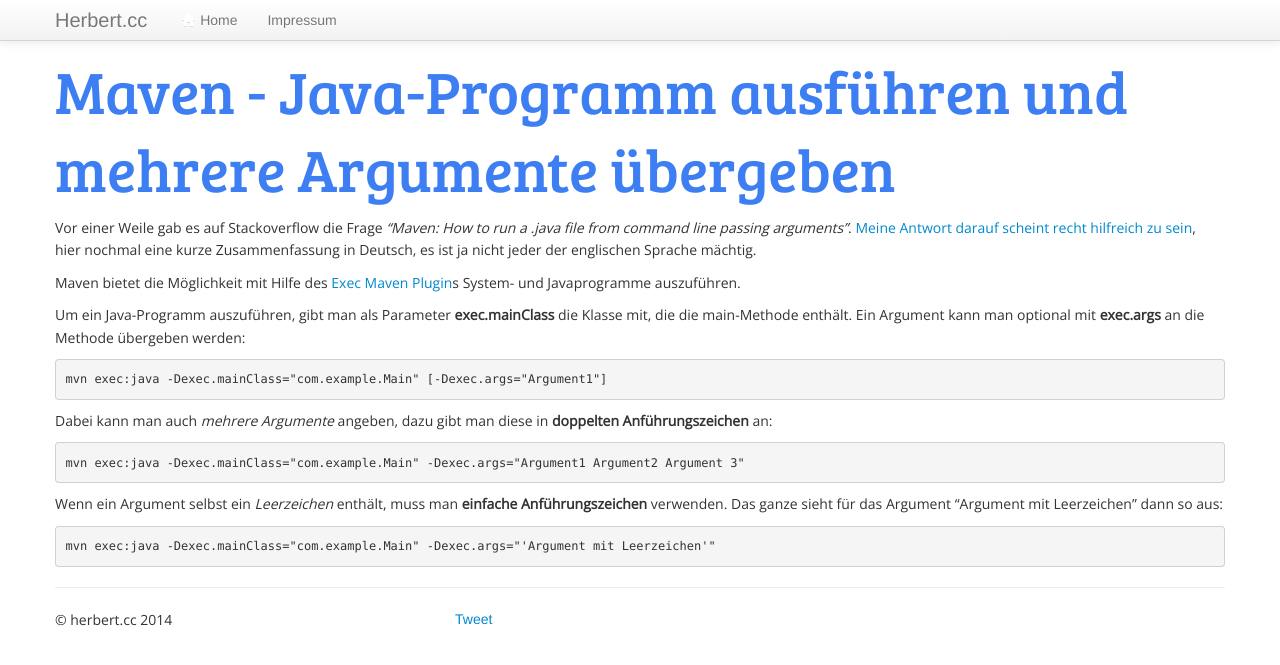
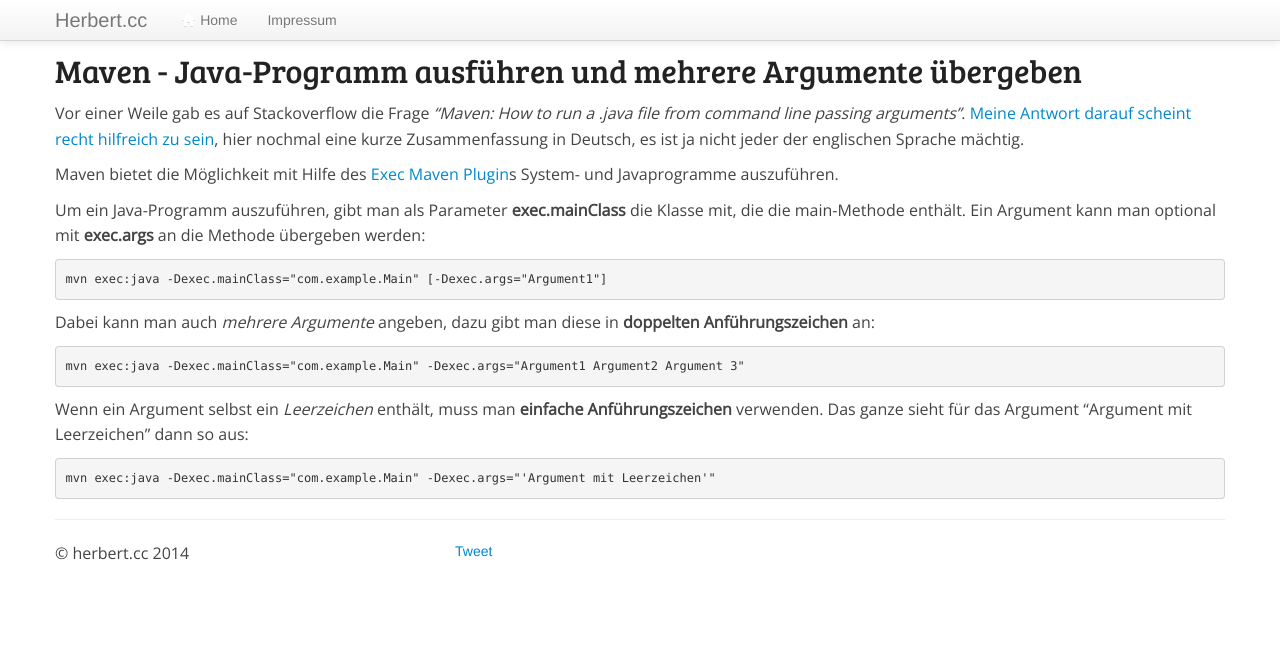
Before and after one commit to BenjaminHerbert/BenjaminHerbert.github.io_backup, a Jekyll site: the page built from _posts/2014-04-22-maven-exec-plugin-java-programm-ausfuehren-und-argumente-uebergeben.md, in a window 1280 px wide. Shown: the top 665 px of the page. Built offline with Jekyll 4.4.1, drawn with Linux system fonts in a browser that asks for light colours; nearby versions of some CDN libraries; library files that are not in the unit come from our copies; Markdown is read by kramdown in place of the engine named in the settings; comment, search, counter and statistics services are not loaded.

Commit message:
Changed heading style

```diff
--- a/assets/css/custom.css
+++ b/assets/css/custom.css
@@ -1,17 +1,28 @@
 body {
-        padding-top: 60px;
-        padding-bottom: 40px;
+  padding-top: 60px;
+  padding-bottom: 40px;
+  color: #444;
 }
 
 h1 {
-  font: 400 60px/1.3 'Bree Serif', Georgia, serif;
-  color: #3D7FF2;
+  font-family:'Bree Serif', Georgia, serif;
+  font-weight: 400;
+  font-size: 32px;
+  font-height: 1.5em;
+  color: #222;
+}
+
+h2 {
+  font-family:'Bree Serif', Georgia, serif;
+  font-weight: 400;
+  font-size: 26px;
+  color: #222;
 }
 
 p {
-  font: 400 14px/1.6 'Open Sans', Verdana, Helvetica, sans-serif;
+  font: 400 16px/1.6 'Open Sans', Verdana, Helvetica, sans-serif;
 }
 
 #content {
-  font: 400 14px/1.6 'Open Sans', Verdana, Helvetica, sans-serif;
+  font: 400 16px/1.6 'Open Sans', Verdana, Helvetica, sans-serif;
 }
```
